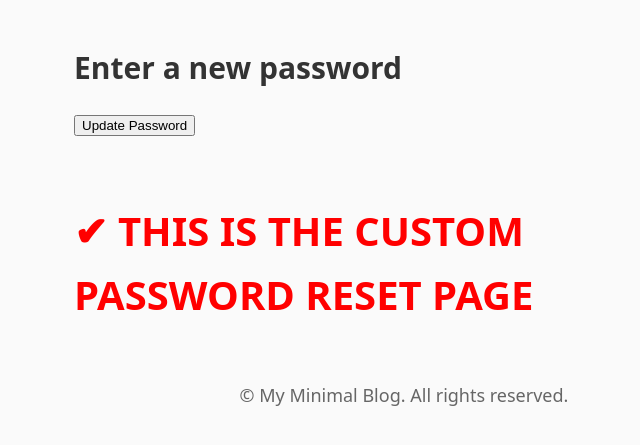
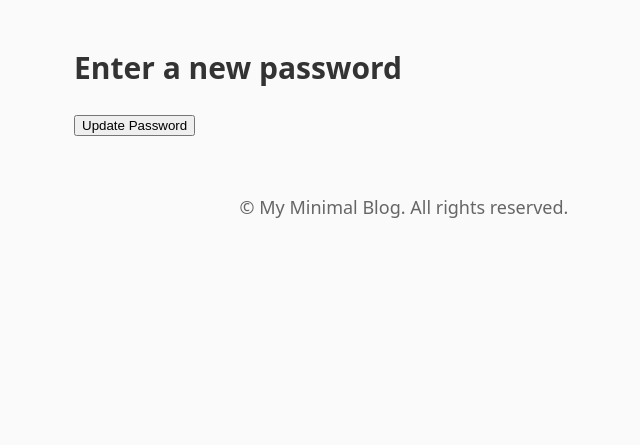
Before and after one commit to AlexSD92/lifelong_blog, a Django app: page /accounts/reset/1/1/ in a window 1280 px wide. Shown: the part 197-642 px from the top of the page, without its empty margins (236-876 px from the left). Run offline with Django 5.2, Linux system fonts and the light colour scheme.

Commit message:
Fix password reset view to use custom template and correct template path

```diff
--- a/life_long_blog/urls.py
+++ b/life_long_blog/urls.py
@@ -4,19 +4,46 @@ from django.contrib.auth import views as auth_views
 from django.conf import settings
 from django.conf.urls.static import static
 
+
 urlpatterns = [
+
+    # Admin
     path('admin/', admin.site.urls),
+
+    # Main blog app
     path('', include('blog.urls')),
 
-    # ✅ Login and Logout URLs
+    # Auth views (user-facing, NOT admin)
     path('accounts/login/', auth_views.LoginView.as_view(template_name='blog/login.html'), name='login'),
     path('accounts/logout/', auth_views.LogoutView.as_view(), name='logout'),
-    path('accounts/password_reset/', auth_views.PasswordResetView.as_view(template_name='registration/password_reset_form.html'), name='password_reset'),
-    path('accounts/password_reset/done/', auth_views.PasswordResetDoneView.as_view(template_name='registration/password_reset_done.html'), name='password_reset_done'),
-    path('accounts/reset/<uidb64>/<token>/', auth_views.PasswordResetConfirmView.as_view(template_name='registration/password_reset_confirm.html'), name='password_reset_confirm'),
-    path('accounts/reset/done/', auth_views.PasswordResetCompleteView.as_view(template_name='registration/password_reset_complete.html'), name='password_reset_complete'),
+
+
+
+
+
+    # Password reset flow — with explicit template overrides
+    path(
+        'accounts/password_reset/',
+        auth_views.PasswordResetView.as_view(template_name='registration/password_reset_form.html'),
+        name='password_reset'
+    ),
+    path(
+        'accounts/password_reset/done/',
+        auth_views.PasswordResetDoneView.as_view(template_name='registration/password_reset_done.html'),
+        name='password_reset_done'
+    ),
+    path(
+        'accounts/reset/<uidb64>/<token>/',
+        auth_views.PasswordResetConfirmView.as_view(template_name='registration/password_reset_confirm.html'),
+        name='password_reset_confirm'
+    ),
+    path(
+        'accounts/reset/done/',
+        auth_views.PasswordResetCompleteView.as_view(template_name='registration/password_reset_complete.html'),
+        name='password_reset_complete'
+    ),
 ]
 
-# ✅ Media support in development
+# Media support (during development)
 if settings.DEBUG:
     urlpatterns += static(settings.MEDIA_URL, document_root=settings.MEDIA_ROOT)
--- a/life_long_blog/templates/registration/password_reset_confirm.html
+++ b/templates/registration/password_reset_confirm.html
@@ -6,7 +6,6 @@
     {% csrf_token %}
     {{ form.as_p }}
     <button type="submit">Update Password</button>
-    <h1 style="color:red">✔ THIS IS THE CUSTOM PASSWORD RESET PAGE</h1>
   </form>
 
 {% endblock %}
--- a/life_long_blog/templates/registration/password_reset_form.html
+++ b/templates/registration/password_reset_form.html
@@ -1,3 +1,4 @@
+<!-- CUSTOM PASSWORD RESET TEMPLATE -->
 {% extends "blog/base.html" %}
 {% block title %}Reset Password{% endblock %}
 {% block content %}
--- /dev/null
+++ b/templates/registration/reset_test.html
@@ -0,0 +1,4 @@
+{% extends "blog/base.html" %}
+{% block content %}
+  <h1 style="color: green;">✔ THIS IS MY reset_test.html</h1>
+{% endblock %}
```
Also changed, not shown: db.sqlite3, templates/registration/password_reset_complete.html (renamed from life_long_blog/templates/registration/password_reset_complete.html), templates/registration/password_reset_done.html (renamed from life_long_blog/templates/registration/password_reset_done.html).
